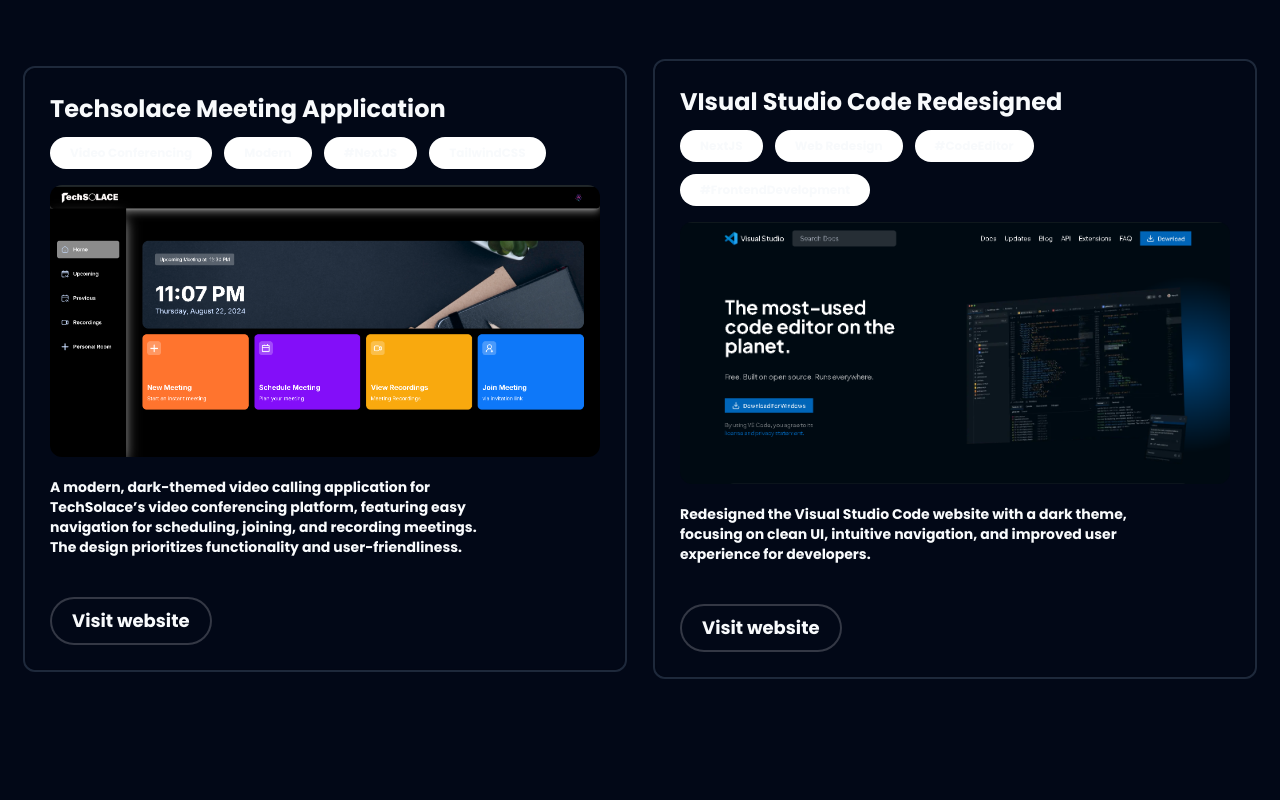
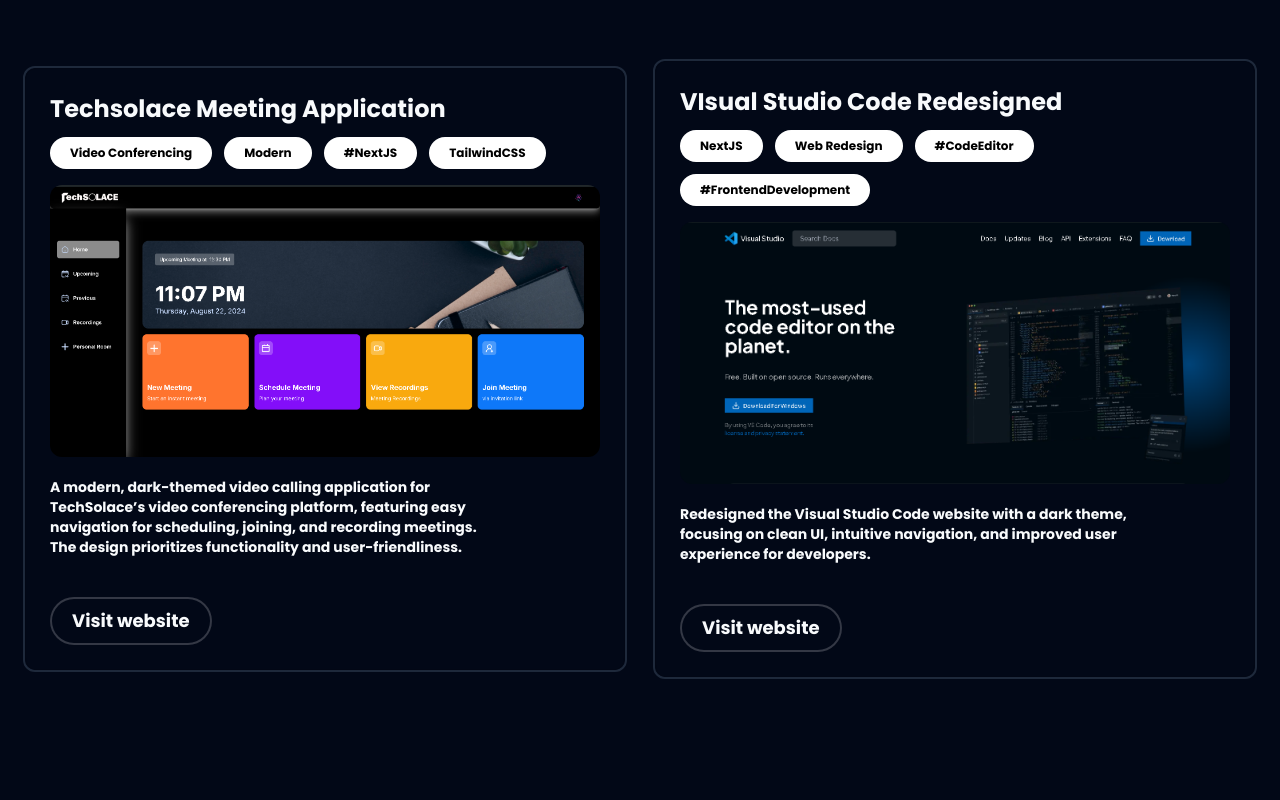
Before and after one commit to samrocker/samridh-satnalika-portfolio, a Next.js app: page / in a window 1280 px wide. Shown: the part 1780-2580 px from the top of the page. Built offline with nearby package versions, Linux system fonts and the light colour scheme.

Commit message:
project card issue fixed

```diff
--- a/src/components/reuseable/ProjectCard.tsx
+++ b/src/components/reuseable/ProjectCard.tsx
@@ -34,7 +34,7 @@
           {tags.split(",").map((tag, index) => (
             <span
               key={index}
-              className="py-2 px-5 bg-white text-xs font-bold rounded-full text-primary"
+              className="py-2 px-5 bg-white text-xs font-bold rounded-full text-black"
             >
               {tag.trim()}
             </span>
```
